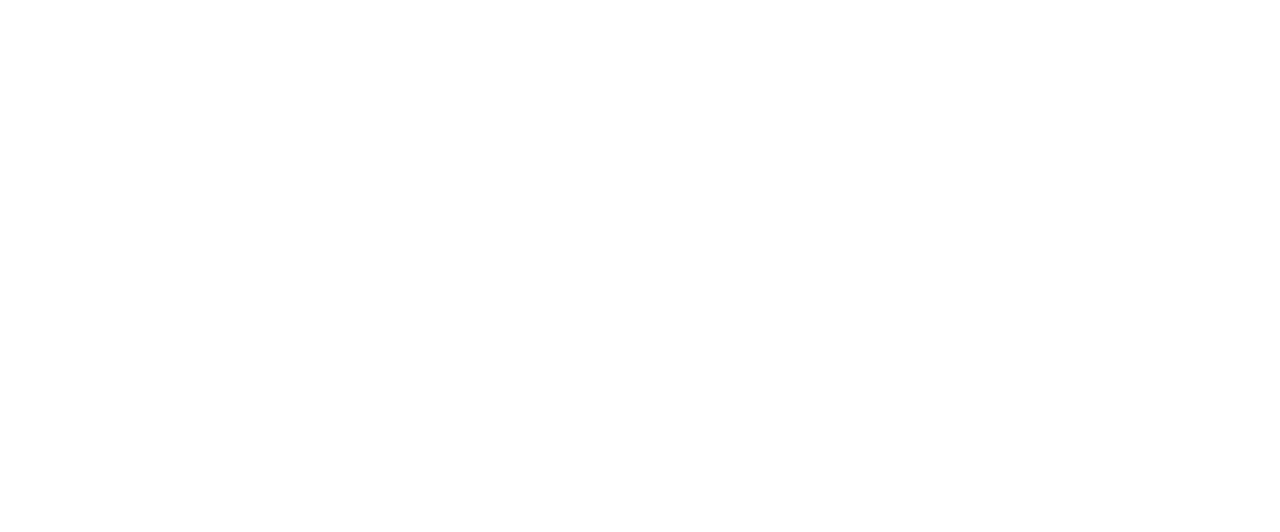
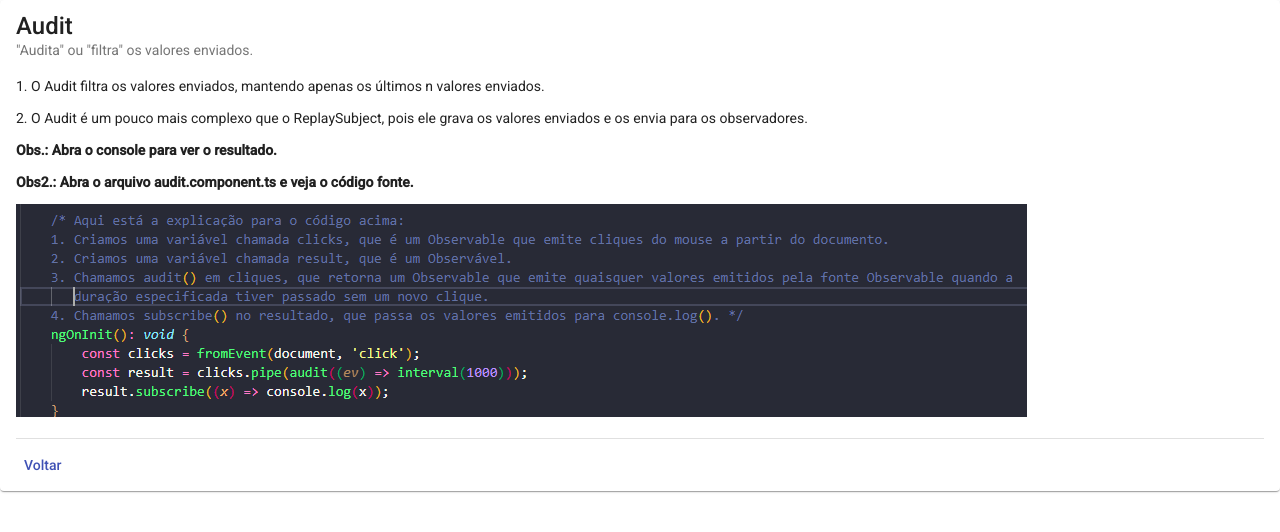
Before and after one commit to rpelizza/operators-rxjs, an Angular app: page /audit in a window 1280 px wide. Before the commit this address led to /. Shown: the top 532 px of the page. Built offline with nearby package versions, Linux system fonts and the light colour scheme.

Commit message:
feat: audit

```diff
--- a/src/app/app-routing.module.ts
+++ b/src/app/app-routing.module.ts
@@ -48,6 +48,7 @@
 			),
 	},
 	{ path: 'async-subject', loadChildren: () => import('./pages/async-subject/async-subject.module').then(m => m.AsyncSubjectModule) },
+	{ path: 'audit', loadChildren: () => import('./pages/audit/audit.module').then(m => m.AuditModule) },
 ];
 
 @NgModule({
--- /dev/null
+++ b/src/app/pages/audit/audit-routing.module.ts
@@ -0,0 +1,11 @@
+import { NgModule } from '@angular/core';
+import { RouterModule, Routes } from '@angular/router';
+import { AuditComponent } from './audit.component';
+
+const routes: Routes = [{ path: '', component: AuditComponent }];
+
+@NgModule({
+  imports: [RouterModule.forChild(routes)],
+  exports: [RouterModule]
+})
+export class AuditRoutingModule { }
--- /dev/null
+++ b/src/app/pages/audit/audit.component.html
@@ -0,0 +1,32 @@
+<mat-card>
+	<mat-card-title>Audit</mat-card-title>
+	<mat-card-subtitle>
+		"Audita" ou "filtra" os valores enviados.
+	</mat-card-subtitle>
+	<mat-card-content>
+		<p>
+			1. O Audit filtra os valores enviados, mantendo apenas os últimos n
+			valores enviados.
+		</p>
+		<p>
+			2. O Audit é um pouco mais complexo que o ReplaySubject, pois ele
+			grava os valores enviados e os envia para os observadores.
+		</p>
+		<p>
+			<strong>Obs.: Abra o console para ver o resultado.</strong>
+		</p>
+		<p>
+			<strong
+				>Obs2.: Abra o arquivo audit.component.ts e veja o
+				código fonte.</strong
+			>
+		</p>
+		<p>
+			<img src="assets/audit-1.png" alt="" />
+		</p>
+	</mat-card-content>
+	<mat-divider inset></mat-divider>
+	<mat-card-actions>
+		<button routerLink="/home" mat-button color="primary">Voltar</button>
+	</mat-card-actions>
+</mat-card>
--- /dev/null
+++ b/src/app/pages/audit/audit.component.ts
@@ -0,0 +1,23 @@
+import { Component, OnInit } from '@angular/core';
+import { audit, fromEvent, interval } from 'rxjs';
+
+@Component({
+	selector: 'app-audit',
+	templateUrl: './audit.component.html',
+	styleUrls: ['./audit.component.scss'],
+})
+export class AuditComponent implements OnInit {
+	constructor() {}
+
+	/* Aqui está a explicação para o código acima:
+	1. Criamos uma variável chamada clicks, que é um Observable que emite cliques do mouse a partir do documento.
+	2. Criamos uma variável chamada result, que é um Observável.
+	3. Chamamos audit() em cliques, que retorna um Observable que emite quaisquer valores emitidos pela fonte Observable quando a
+	   duração especificada tiver passado sem um novo clique.
+	4. Chamamos subscribe() no resultado, que passa os valores emitidos para console.log(). */
+	ngOnInit(): void {
+		const clicks = fromEvent(document, 'click');
+		const result = clicks.pipe(audit((ev) => interval(1000)));
+		result.subscribe((x) => console.log(x));
+	}
+}
--- a/src/app/pages/home/home.component.html
+++ b/src/app/pages/home/home.component.html
@@ -104,4 +104,21 @@
 			<a routerLink="/async-subject">Clique aqui para ver o exemplo</a>
 		</p>
 	</mat-expansion-panel>
+
+	<!--! Audit -->
+	<mat-expansion-panel>
+		<mat-expansion-panel-header>
+			<mat-panel-title> Audit </mat-panel-title>
+			<mat-panel-description>
+				"Audita" ou "filtra" os valores enviados.
+			</mat-panel-description>
+		</mat-expansion-panel-header>
+		<p>
+			O Audit filtra os valores enviados, mantendo apenas os últimos n
+			valores enviados.
+		</p>
+		<p>
+			<a routerLink="/audit">Clique aqui para ver o exemplo</a>
+		</p>
+	</mat-expansion-panel>
 </mat-accordion>
```
Also changed, not shown: src/app/pages/audit/audit.module.ts (added, +20 -0 lines), src/app/pages/audit/audit.component.scss (added), src/assets/audit-1.png (added), 1 other file (tests, documents, lock files or other folders).
